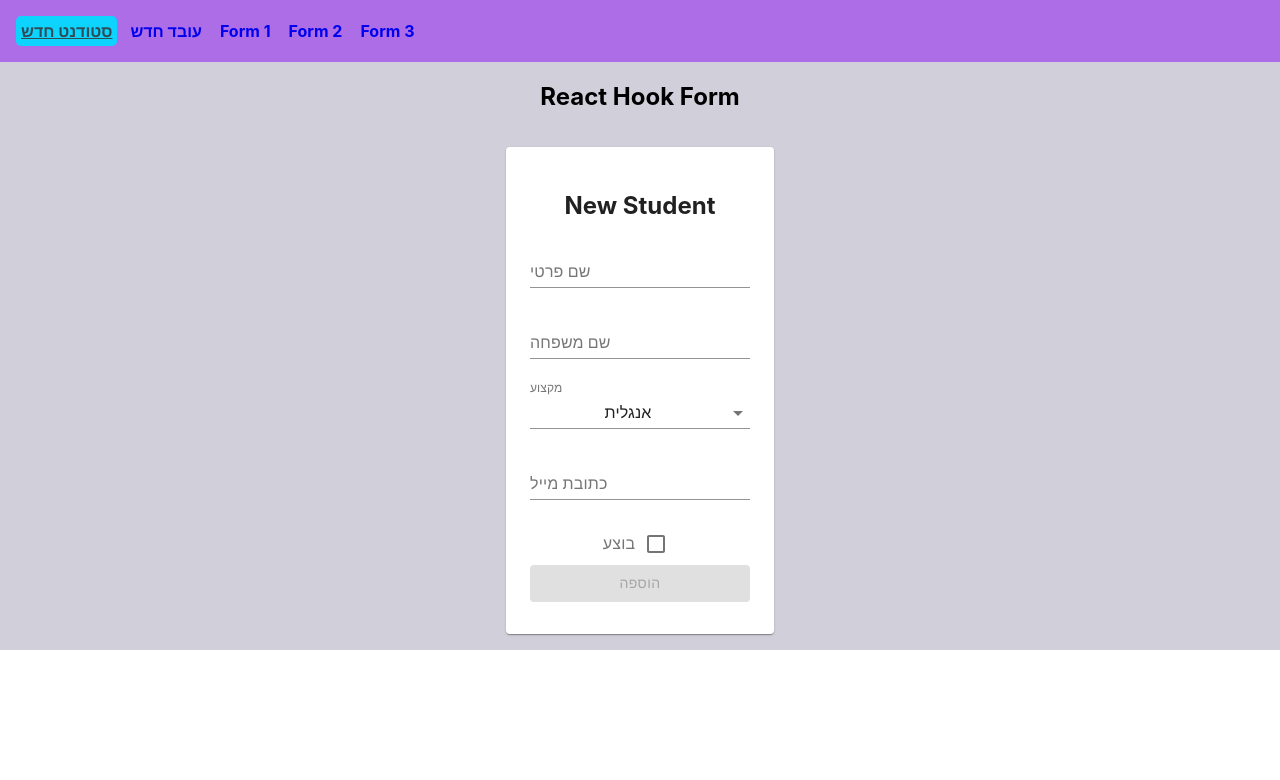
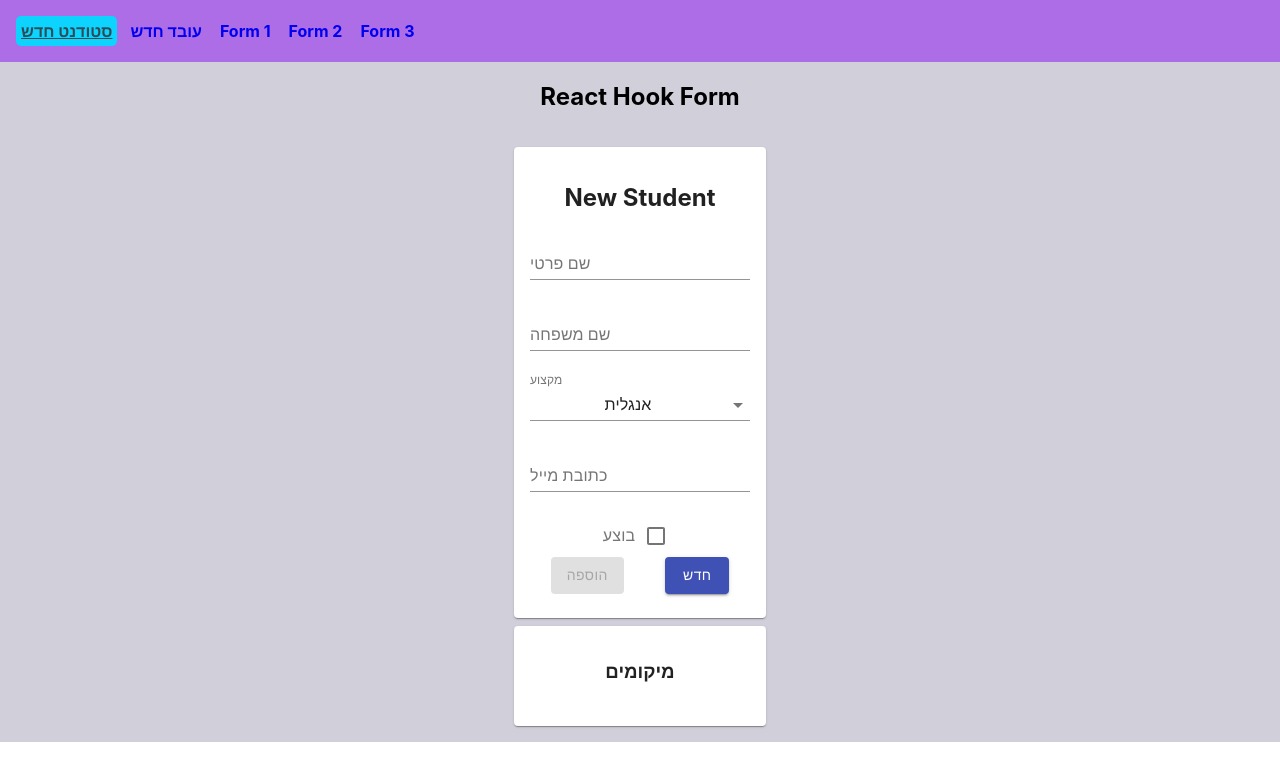
Before and after one commit to nahummor/react-hook-form, a React (Create React App) app: page /student in a window 1280 px wide. Shown: the top 780 px of the page. Built offline with nearby package versions, Linux system fonts and the light colour scheme.

Commit message:
add useFieldArray to student component

```diff
--- a/package.json
+++ b/package.json
@@ -4,6 +4,7 @@
   "private": true,
   "dependencies": {
     "@material-ui/core": "^4.9.1",
+    "@material-ui/icons": "^4.9.1",
     "@testing-library/jest-dom": "^4.2.4",
     "@testing-library/react": "^9.4.0",
     "@testing-library/user-event": "^7.2.1",
--- a/src/Student/Student.js
+++ b/src/Student/Student.js
@@ -1,6 +1,6 @@
 import React from 'react';
 import * as Yup from 'yup';
-import { useForm, Controller } from 'react-hook-form';
+import { useForm, Controller, useFieldArray } from 'react-hook-form';
 
 import Button from '@material-ui/core/Button';
 import Card from '@material-ui/core/Card';
@@ -9,10 +9,11 @@ import Checkbox from '@material-ui/core/Checkbox';
 import FormControl from '@material-ui/core/FormControl';
 import FormHelperText from '@material-ui/core/FormHelperText';
 import Input from '@material-ui/core/Input';
+import IconButton from '@material-ui/core/IconButton';
 import InputLabel from '@material-ui/core/InputLabel';
 import MenuItem from '@material-ui/core/MenuItem';
 import Select from '@material-ui/core/Select';
-
+import DeleteIcon from '@material-ui/icons/Delete';
 import classes from './Student.module.css';
 
 const formSchema = Yup.object().shape({
@@ -41,8 +42,14 @@ const Student = () => {
       validationSchema: formSchema
    });
 
+   const { fields, append, remove } = useFieldArray({
+      control: control,
+      name: 'places'
+   });
+
    const onSubmit = data => {
       console.log(data);
+
       // reset form fields
       reset({
          firstName: '',
@@ -53,13 +60,32 @@ const Student = () => {
       });
    };
 
+   const onAddPlaceHandler = () => {
+      append({ name: '' });
+   };
+
+   const placesEl = fields.map((place, index) => {
+      return (
+         <div key={place.id} className={classes.newPlaceRow}>
+            <FormControl>
+               <Input
+                  placeholder='מיקום חדש'
+                  name={`places[${index}].name`}
+                  inputRef={register()}
+               />
+            </FormControl>
+            <IconButton aria-label='delete' onClick={() => remove(index)}>
+               <DeleteIcon />
+            </IconButton>
+         </div>
+      );
+   });
+
    return (
       <div className={classes.studentContainer}>
-         <Card>
-            <CardContent>
-               <form
-                  onSubmit={handleSubmit(onSubmit)}
-                  className={classes.addNewStudentForm}>
+         <form onSubmit={handleSubmit(onSubmit)}>
+            <Card>
+               <CardContent className={classes.addNewStudentForm}>
                   <h2>New Student</h2>
                   <FormControl>
                      <InputLabel htmlFor='txtFirstName'>שם פרטי</InputLabel>
@@ -90,7 +116,7 @@ const Student = () => {
                            {errors.lastName.message}
                         </FormHelperText>
                      ) : (
-                        <FormHelperText id='txtLastName-text'>{' '}</FormHelperText>
+                        <FormHelperText id='txtLastName-text'> </FormHelperText>
                      )}
                   </FormControl>
                   <FormControl>
@@ -145,7 +171,7 @@ const Student = () => {
                         defaultValue={false}
                      />
                   </div>
-                  <div>
+                  <div className={classes.action}>
                      <Button
                         className={classes.actionButton}
                         type='submit'
@@ -154,10 +180,25 @@ const Student = () => {
                         disabled={!formState.isValid}>
                         הוספה
                      </Button>
+                     <Button
+                        onClick={onAddPlaceHandler}
+                        className={classes.actionButton}
+                        type='button'
+                        variant='contained'
+                        color='primary'
+                        title='הוספת מיקום חדש'>
+                        חדש
+                     </Button>
                   </div>
-               </form>
-            </CardContent>
-         </Card>
+               </CardContent>
+            </Card>
+            <Card className={classes.card}>
+               <CardContent className={classes.placesCardContent}>
+                  <h3>מיקומים</h3>
+                  {placesEl}
+               </CardContent>
+            </Card>
+         </form>
       </div>
    );
 };
--- a/src/Student/Student.module.css
+++ b/src/Student/Student.module.css
@@ -24,6 +24,24 @@
    align-items: center;
 }
 
-.actionButton {
-   width: 100%;
+.action {
+   /* width: 100%; */
+   display: flex;
+   flex-direction: row;
+   justify-content: space-around;
 }
+
+.card {
+   margin-top: 0.5rem;
+}
+
+.placesCardContent {
+   display: flex;
+   flex-direction: column;
+}
+
+.newPlaceRow {
+   display: flex;
+   flex-direction: row;
+   justify-content: center;
+}
```
Also changed, not shown: 1 other file (tests, documents, lock files or other folders).
